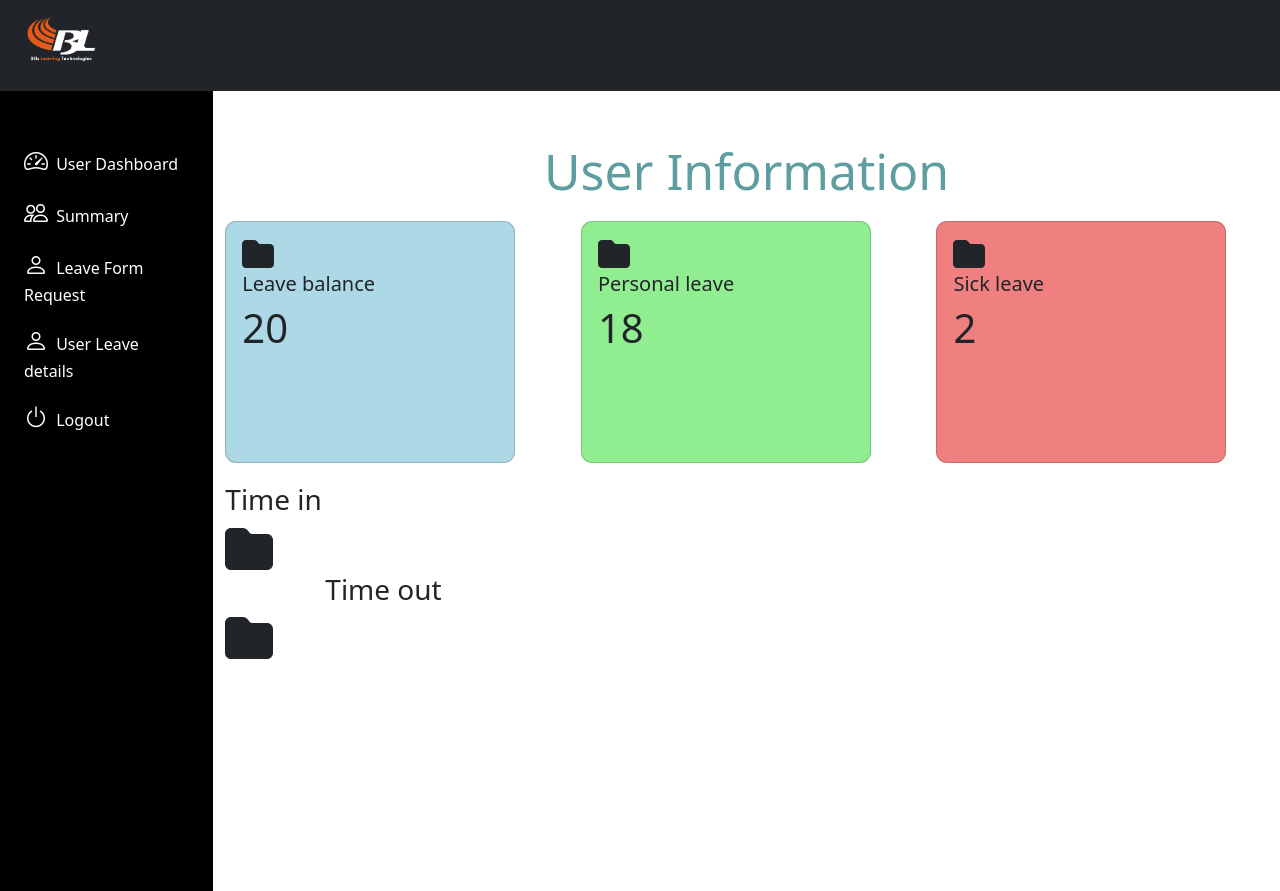
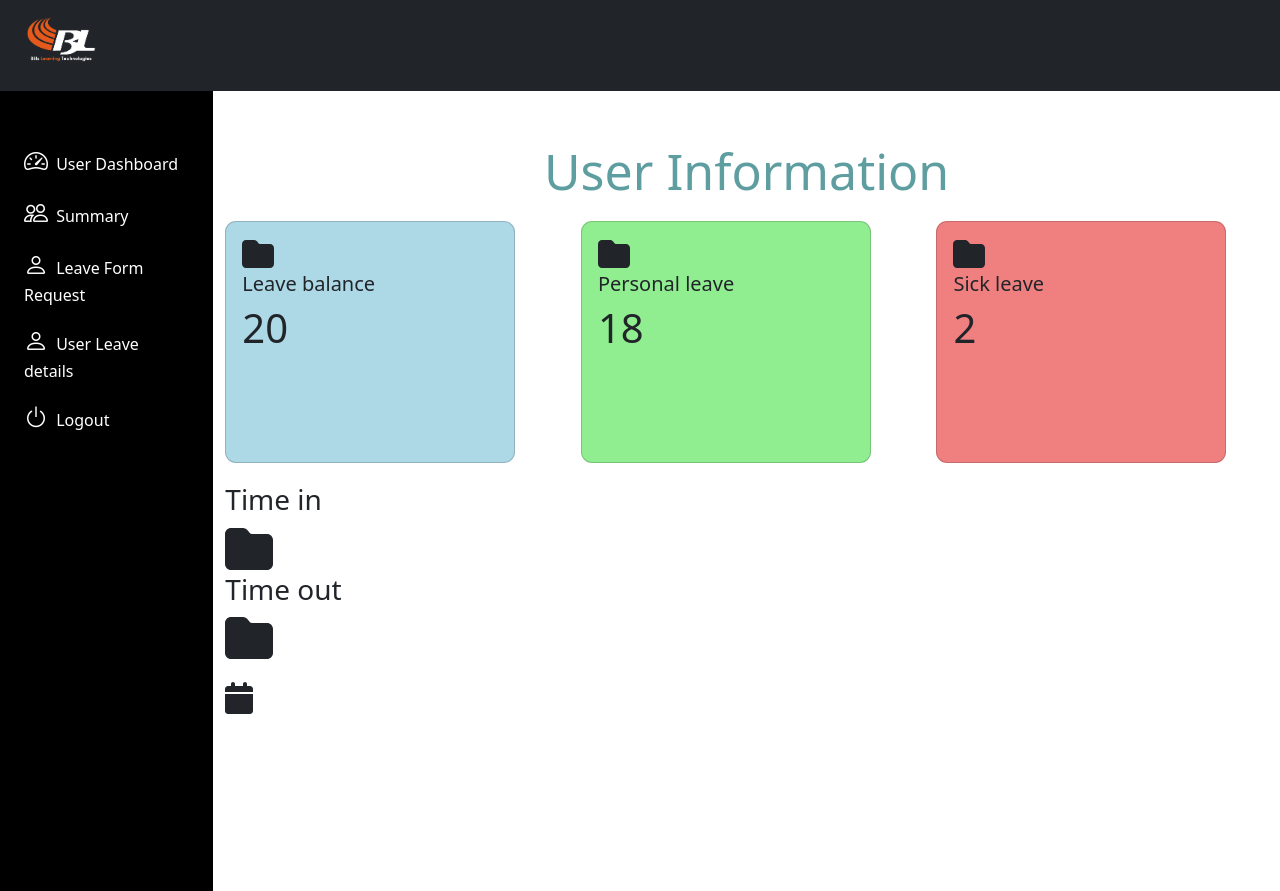
Before and after one commit to singh-hub1/frontend-project-02, a React (Create React App) app: page /UserDashboard in a window 1280 px wide. Built offline with nearby package versions, Linux system fonts and the light colour scheme.

Commit message:
changes done

```diff
--- a/src/components/UserDashboard.jsx
+++ b/src/components/UserDashboard.jsx
@@ -7,7 +7,7 @@ import UserSidebar from './UserSidebar';
 import { Button, Form, Navbar, Card } from 'react-bootstrap';
 
 import { FontAwesomeIcon } from '@fortawesome/react-fontawesome';
-import { faFolder } from '@fortawesome/free-solid-svg-icons';
+import { faFolder, faCalendar } from '@fortawesome/free-solid-svg-icons';
 
 function UserDashboard() {
   const location = useLocation();
@@ -57,17 +57,21 @@ function UserDashboard() {
 
           <div>
             <h3 style={{ textAlign: 'left' }}>Time in</h3>
+            {/* Timesheet section */}
             <div className="timesheet-section">
-          <FontAwesomeIcon icon={faFolder} size="3x" />
-        </div>
-            <h3 style={{ textAlign: 'left',marginLeft:"100px" }}>Time out</h3>
+              <FontAwesomeIcon icon={faFolder} size="3x" /> {/* Folder icon */}
+            </div>
+            <h3 style={{ textAlign: 'left' }}>Time out</h3>
             <div className="timesheet-section">
-          <FontAwesomeIcon icon={faFolder} size="3x" />
-        </div>
+              <FontAwesomeIcon icon={faFolder} size="3x" /> {/* Folder icon */}
+            </div>
+          </div>
+
+          {/* Calendar icon */}
+          <div style={{ marginTop: '20px' }}>
+            <FontAwesomeIcon icon={faCalendar} size="2x" /> {/* Calendar icon */}
           </div>
         </div>
-
-
       </div>
     </>
   );
```
